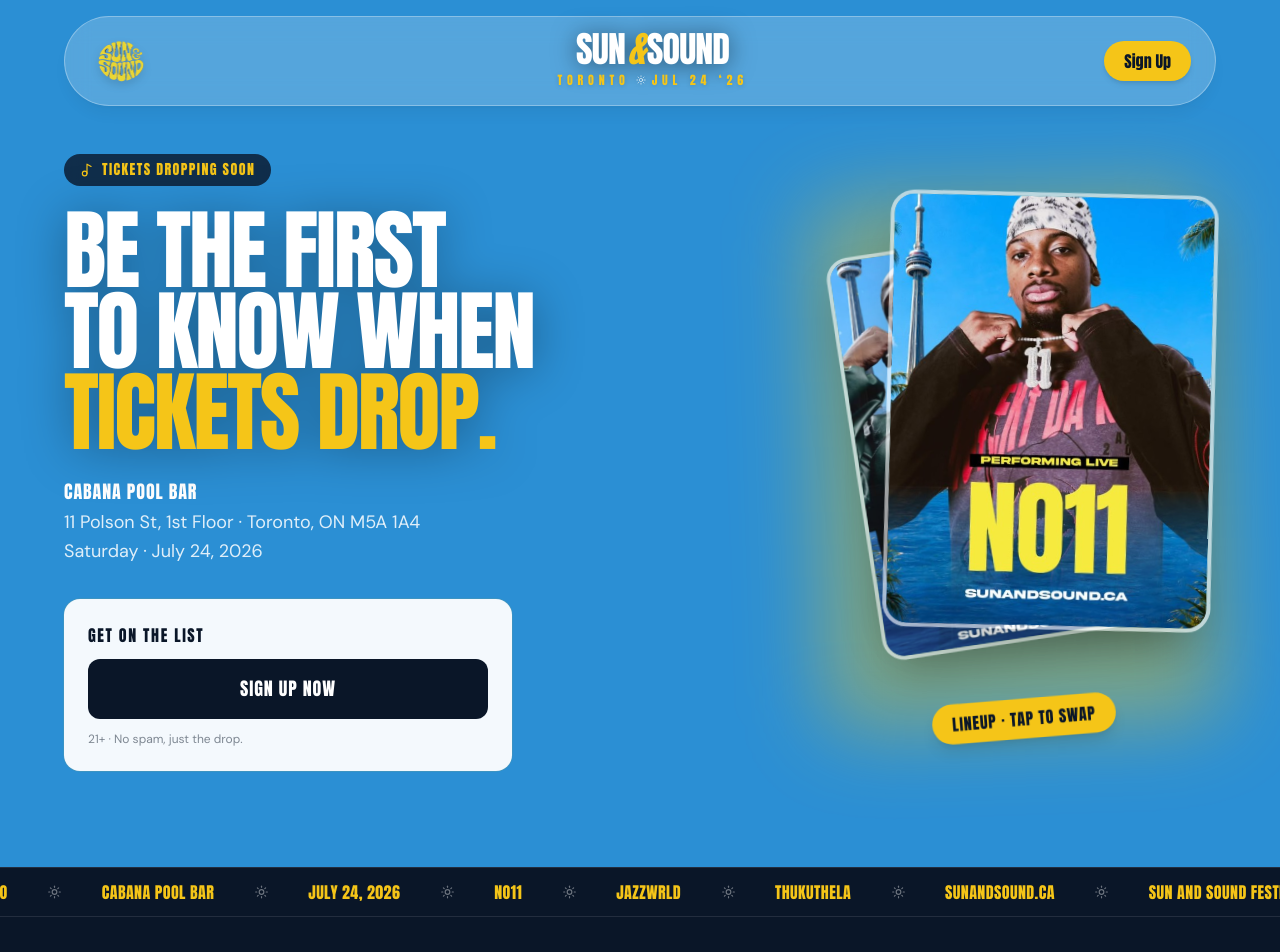
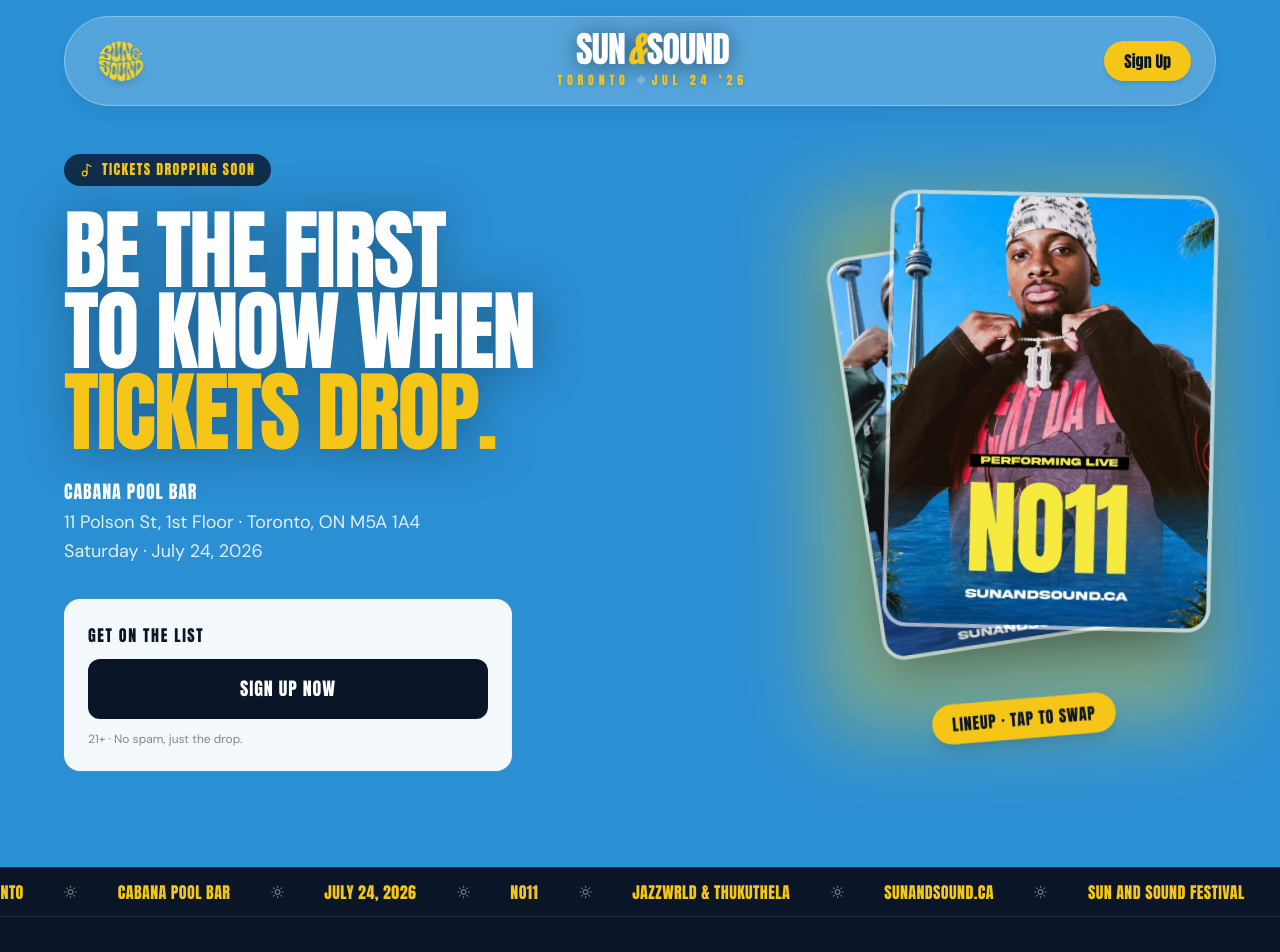
Before and after one commit to Prodigeezyxx/Sun-Sound, a React (Vite) app: page / in a window 1280 px wide. Shown: the top 952 px of the page. Built offline with nearby package versions, Linux system fonts and the light colour scheme.

Commit message:
combine Jazzwrld & Thukuthela into one marquee item

```diff
--- a/src/App.tsx
+++ b/src/App.tsx
@@ -22,8 +22,7 @@
   'CABANA POOL BAR',
   'JULY 24, 2026',
   'NO11',
-  'JAZZWRLD',
-  'THUKUTHELA',
+  'JAZZWRLD & THUKUTHELA',
   'SUNANDSOUND.CA',
 ];
 
```
